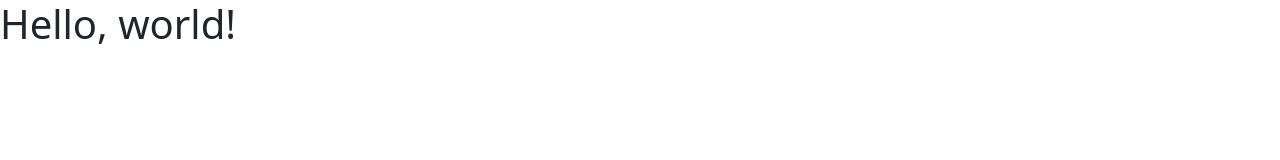
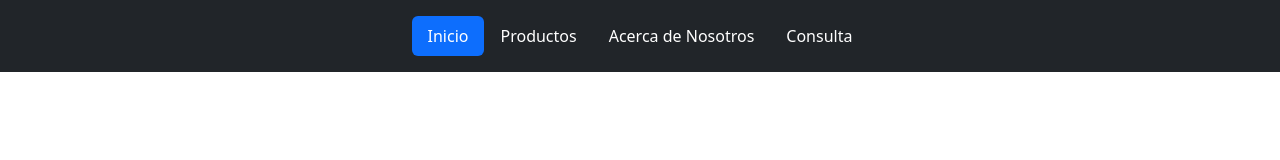
Before and after one commit to ValXux/IHM-S3-PRACTICA01, a plain HTML site: page index.html in a window 1280 px wide. Drawn offline with nearby package versions, Linux system fonts and the light colour scheme.

Commit message:
Este es el header

```diff
--- a/index.html
+++ b/index.html
@@ -7,7 +7,21 @@
     <link href="https://cdn.jsdelivr.net/npm/bootstrap@5.3.3/dist/css/bootstrap.min.css" rel="stylesheet" integrity="sha384-QWTKZyjpPEjISv5WaRU9OFeRpok6YctnYmDr5pNlyT2bRjXh0JMhjY6hW+ALEwIH" crossorigin="anonymous">
   </head>
   <body>
-    <h1>Hello, world!</h1>
+    <!--npm i -g http-server-->
+  </div>
+  <!------------------------------------------------------>
+  <!-- Me base en esta plantilla para el header
+      https://getbootstrap.com/docs/5.0/examples/headers -->
+  <div class="bg-dark">
+    <header class="d-flex justify-content-center py-3">
+      <ul class="nav nav-pills">
+        <li class="nav-item"><a href="#" class="nav-link active text-white" aria-current="page">Inicio</a></li>
+        <li class="nav-item"><a href="#" class="nav-link text-white">Productos</a></li>
+        <li class="nav-item"><a href="#" class="nav-link text-white">Acerca de Nosotros</a></li>
+        <li class="nav-item"><a href="#" class="nav-link text-white">Consulta</a></li>
+      </ul>
+    </header>
+  </div>
     <script src="https://cdn.jsdelivr.net/npm/bootstrap@5.3.3/dist/js/bootstrap.bundle.min.js" integrity="sha384-YvpcrYf0tY3lHB60NNkmXc5s9fDVZLESaAA55NDzOxhy9GkcIdslK1eN7N6jIeHz" crossorigin="anonymous"></script>
   </body>
 </html>
```
